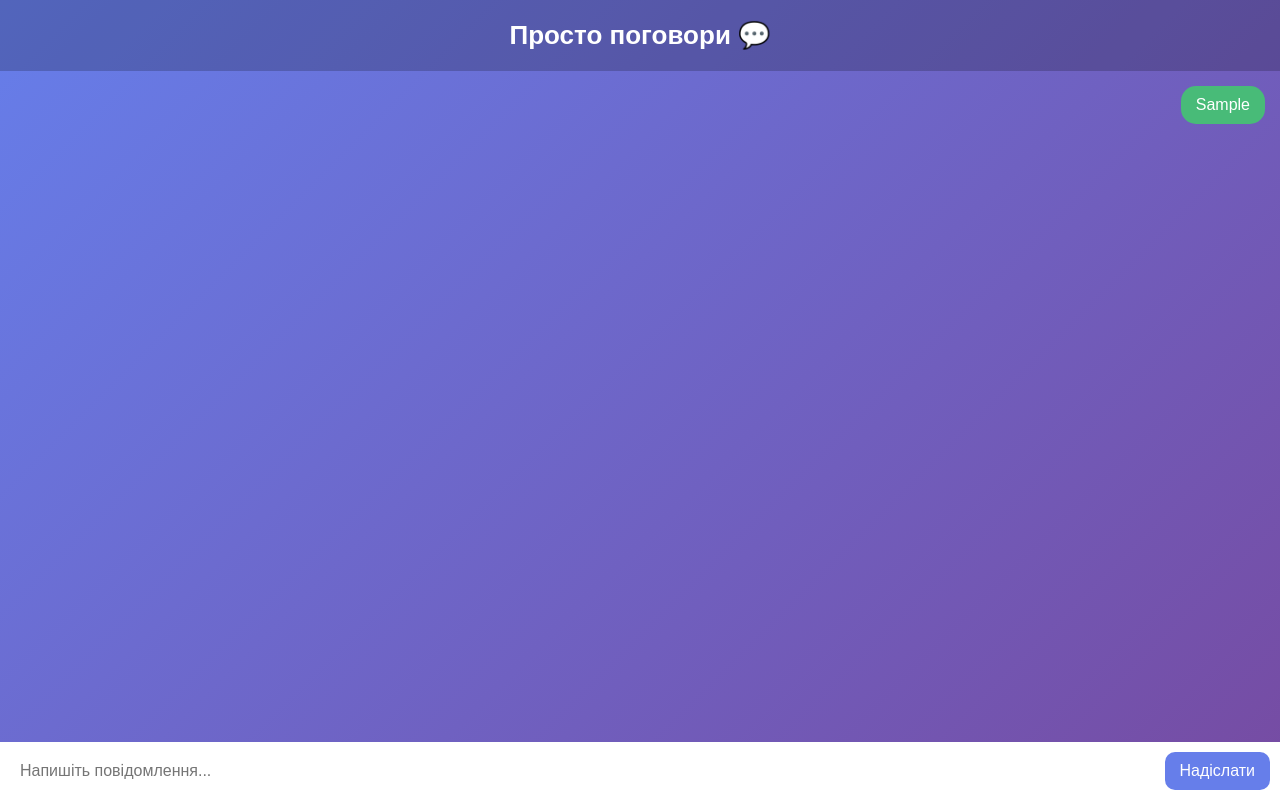
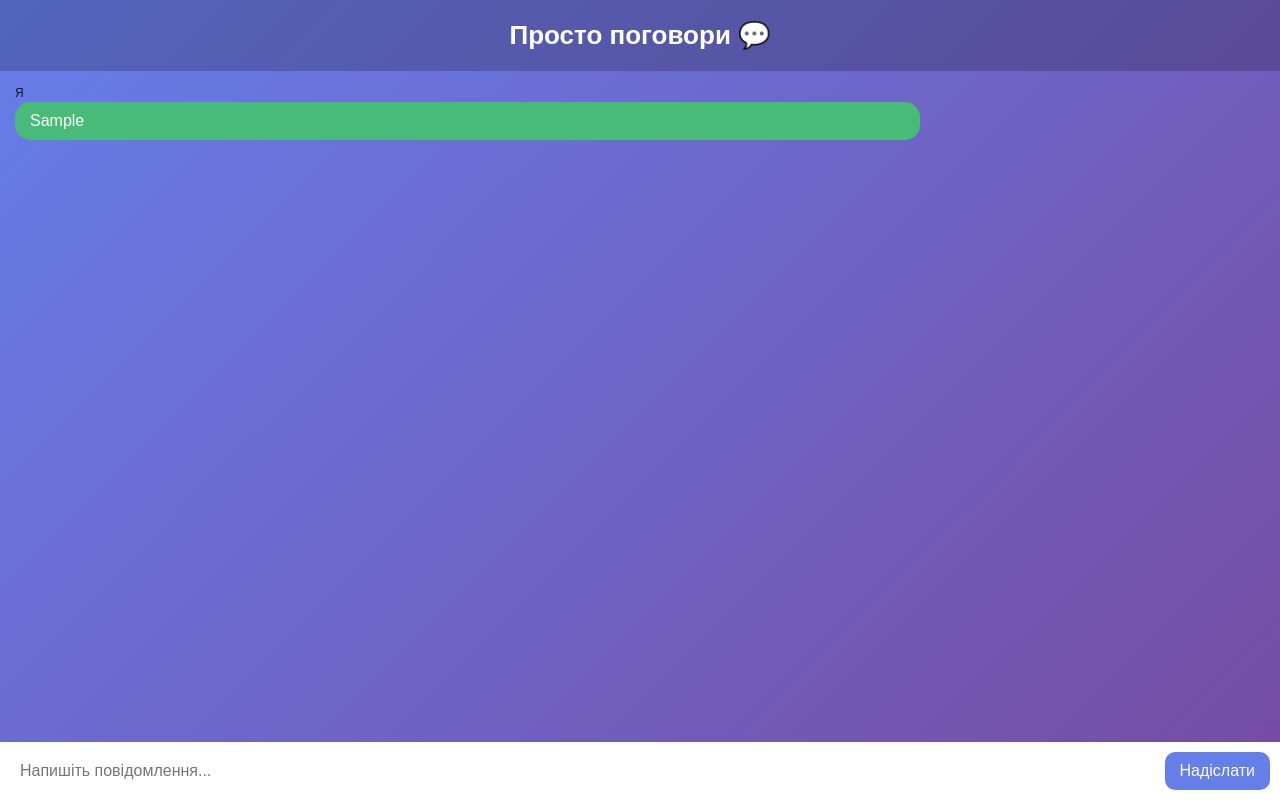
Before and after one commit to qattro9111-oss/prosto-pogovory, a website: page public/index.html in a window 1280 px wide. Both pictures are taken after typing "Sample" into the empty fields and a click on the button "Надіслати". Drawn offline with nearby package versions, Linux system fonts and the light colour scheme; no server answers.

Commit message:
Update index.html

```diff
--- a/public/index.html
+++ b/public/index.html
@@ -46,9 +46,15 @@
       background: #48bb78;
     }
 
-    .other {
+    .friend {
       align-self: flex-start;
       background: #4299e1;
+    }
+
+    .label {
+      font-size: 12px;
+      opacity: 0.8;
+      margin-bottom: 2px;
     }
 
     form {
@@ -104,20 +110,29 @@
       e.preventDefault();
       if (input.value) {
         socket.emit('chat message', input.value);
-        addMessage(input.value, 'me');
+        addMessage("Я", input.value, 'me');
         input.value = '';
       }
     });
 
     socket.on('chat message', function(msg) {
-      addMessage(msg, 'other');
+      addMessage("Друг 💙", msg, 'friend');
     });
 
-    function addMessage(text, type) {
+    function addMessage(sender, text, type) {
+      const wrapper = document.createElement('div');
+      const label = document.createElement('div');
       const item = document.createElement('div');
+
+      label.textContent = sender;
+      label.classList.add('label');
       item.textContent = text;
       item.classList.add('msg', type);
-      messages.appendChild(item);
+
+      wrapper.appendChild(label);
+      wrapper.appendChild(item);
+      messages.appendChild(wrapper);
+
       messages.scrollTop = messages.scrollHeight;
     }
   </script>
```
